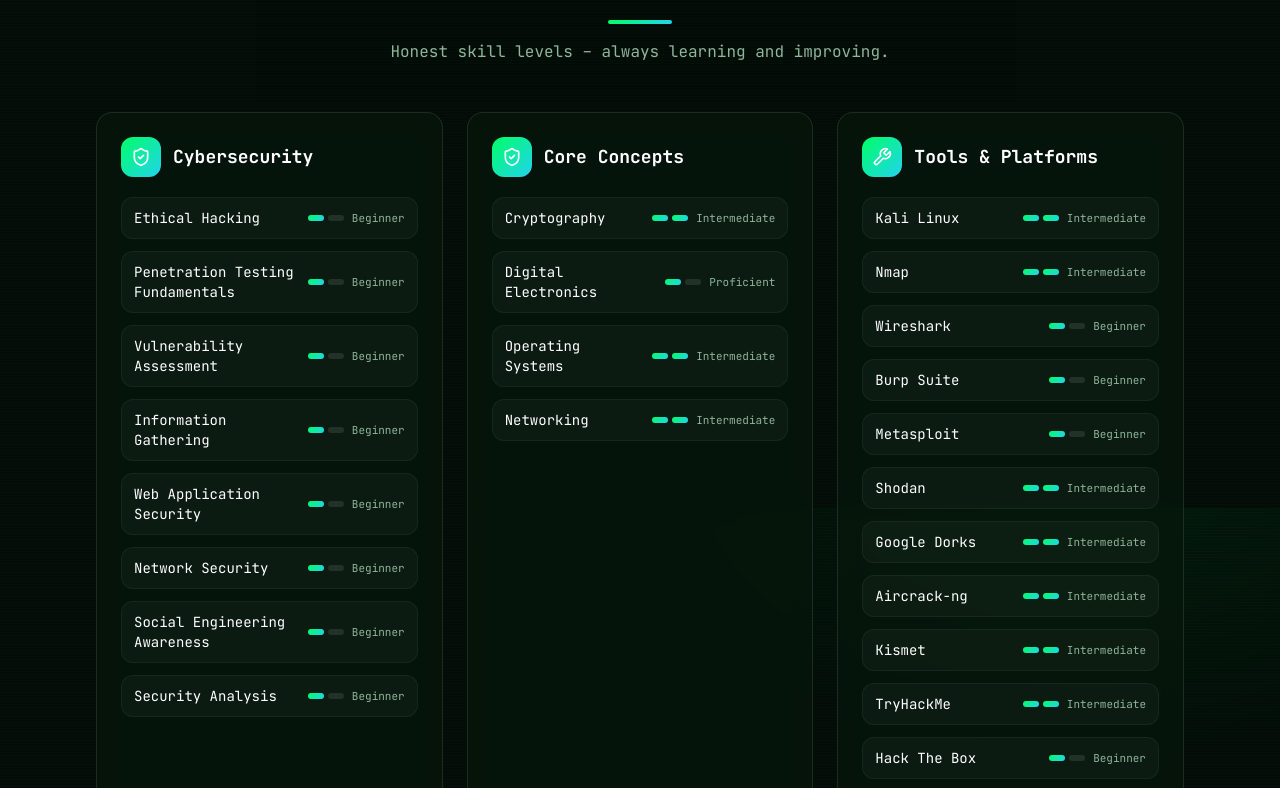
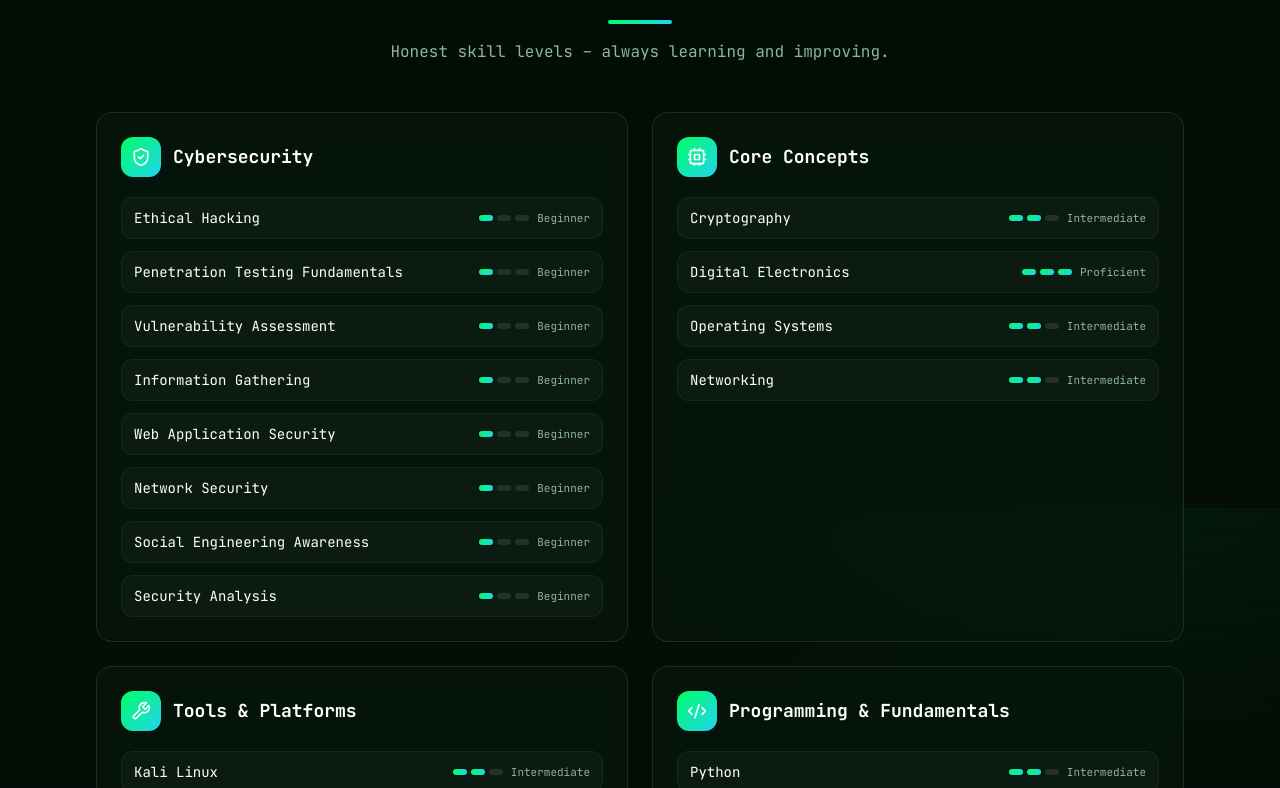
Before and after one commit to soumitrapradhan/soumitrapradhan.github.io, a React (Vite) app in the folder client/: page /#/ in a window 1280 px wide. Shown: the part 2692-3480 px from the top of the page. Built offline with nearby package versions, Linux system fonts and the light colour scheme.

Commit message:
Add Cpu icon and update skill level handling

```diff
--- a/client/src/sections/Skills.jsx
+++ b/client/src/sections/Skills.jsx
@@ -1,17 +1,18 @@
-import { ShieldCheck, Wrench, Code2 } from "lucide-react";
+import { ShieldCheck, Wrench, Code2, Cpu } from "lucide-react";
 import SectionHeading from "../components/SectionHeading.jsx";
 import Reveal from "../components/Reveal.jsx";
 import { skillGroups } from "../data/skills.js";
 
-const icons = { ShieldCheck, Wrench, Code2 };
+const icons = { ShieldCheck, Wrench, Code2, Cpu };
+const LEVELS = { Beginner: 1, Intermediate: 2, Proficient: 3 };
 
 function Level({ level }) {
-  const filled = level === "Intermediate" ? 2 : 1;
+  const filled = LEVELS[level] || 1;
   return (
     <span className="flex items-center gap-2" title={`${level} level`}>
       <span className="flex gap-1" aria-hidden="true">
-        {[0, 1].map((i) => (
-          <span key={i} className={`h-1.5 w-4 rounded-full ${i < filled ? "bg-brand-gradient" : "bg-white/10"}`} />
+        {[0, 1, 2].map((i) => (
+          <span key={i} className={`h-1.5 w-3.5 rounded-full ${i < filled ? "bg-brand-gradient" : "bg-white/10"}`} />
         ))}
       </span>
       <span className="text-[11px] text-muted">{level}</span>
@@ -28,11 +29,11 @@ export default function Skills() {
           title="Technical Skills"
           subtitle="Honest skill levels – always learning and improving."
         />
-        <div className="grid gap-6 lg:grid-cols-3">
+        <div className="grid gap-6 lg:grid-cols-2">
           {skillGroups.map((group, gi) => {
             const Icon = icons[group.icon] || ShieldCheck;
             return (
-              <Reveal key={group.title} delay={gi * 0.1}>
+              <Reveal key={group.title} delay={(gi % 2) * 0.1}>
                 <div className="glass h-full p-6">
                   <div className="mb-5 flex items-center gap-3">
                     <span className="grid h-10 w-10 place-items-center rounded-xl bg-brand-gradient">
```
